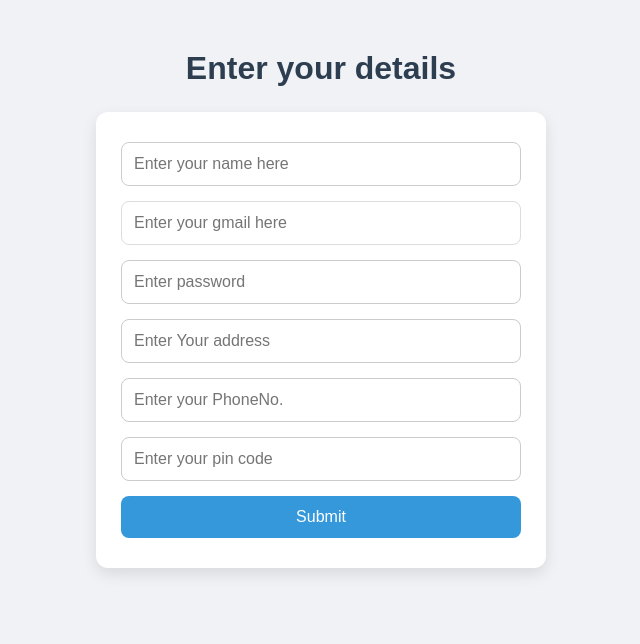
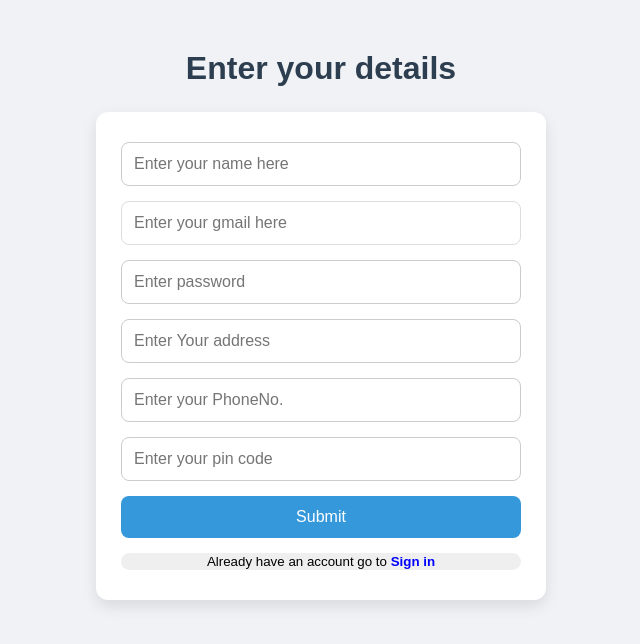
Before and after one commit to Harshwardhan-1/GroceryShopFrontend, a React (Vite) app in the folder frontend/: page / in a window 1280 px wide. Shown: the top 644 px of the page, without its empty margins (319-959 px from the left). Built offline with nearby package versions, Linux system fonts and the light colour scheme; no server answers.

Commit message:
sign in page link

```diff
--- a/frontend/src/SignUpPage.css
+++ b/frontend/src/SignUpPage.css
@@ -65,3 +65,13 @@ p {
     color: #2f3640;
     margin: 5px 0;
 }
+
+
+.signIn{
+    border-radius: 10px;
+    border: none;
+}
+
+.harsh{
+    color: blue;
+}
--- a/frontend/src/SignUpPage.jsx
+++ b/frontend/src/SignUpPage.jsx
@@ -29,6 +29,11 @@ export default function HomePage(){
         console.log(response.data);
         navigate("/SignInPage",{state:{harsh:data}});
     }
+
+    const signIn=()=>{
+        navigate("/SignInPage");
+    }
+
     return(
         <>
         <h1>Enter your details</h1>
@@ -40,6 +45,7 @@ export default function HomePage(){
     <input type="text" placeholder="Enter your PhoneNo." name="phoneNo" onChange={(e)=>setPhoneNo(e.target.value)}/>
    <input type="text" placeholder="Enter your pin code" name="pinCode" onChange={(e)=>setPinCode(e.target.value)}/>
      <input type="submit" />
+     <button className='signIn' onClick={signIn}>Already have an account go to <b className='harsh'>Sign in</b></button>
         </form>
 
 
```
